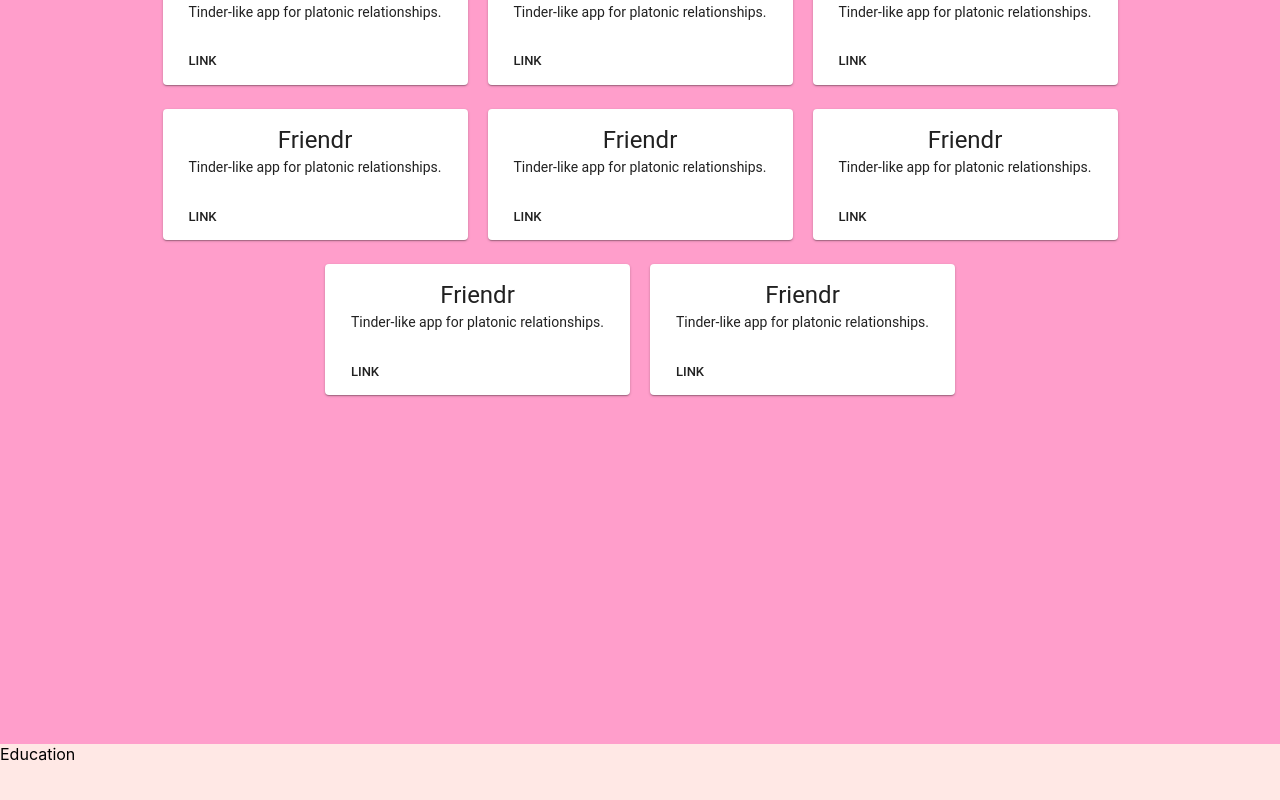
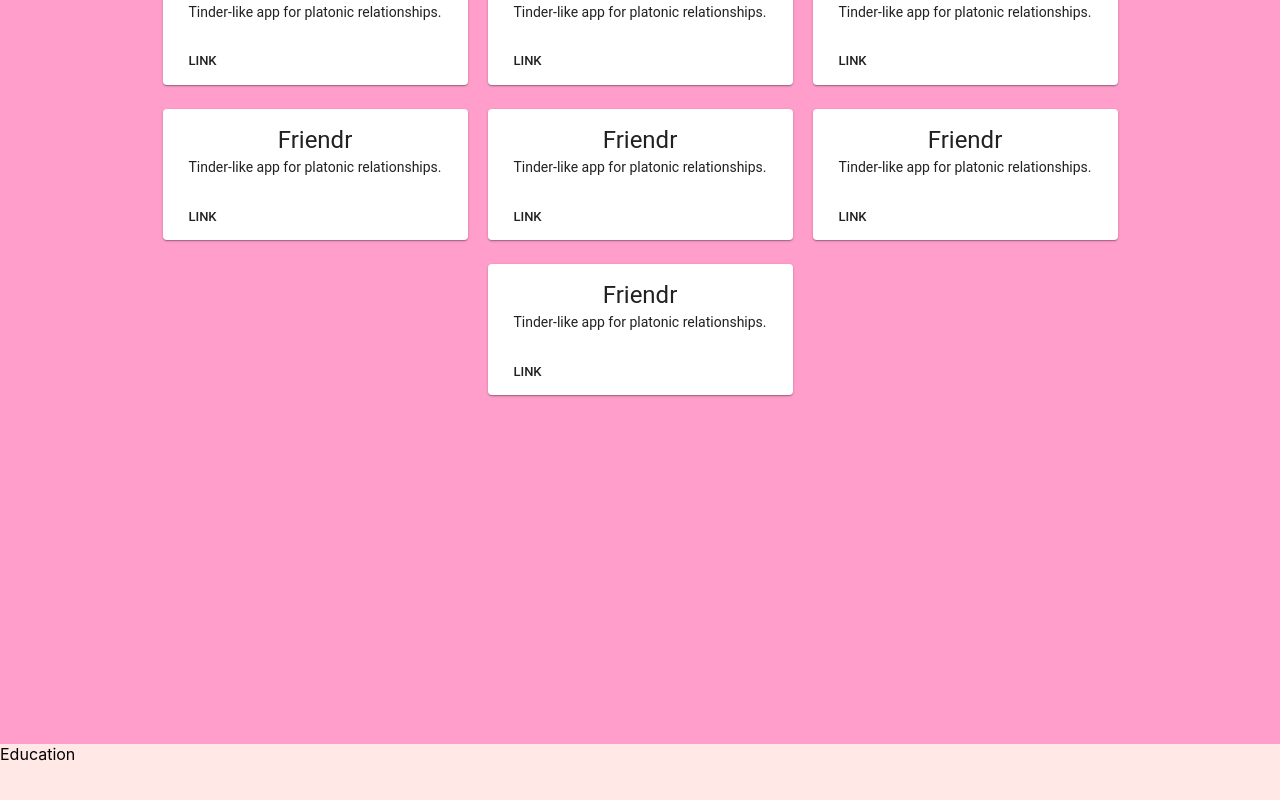
Before and after one commit to chris-ohh/Portfolio, a React (Create React App) app: page / in a window 1280 px wide. Shown: the part 856-1656 px from the top of the page. Built offline with nearby package versions, Linux system fonts and the light colour scheme.

Commit message:
project link card prop

```diff
--- a/src/components/pages/SimpleCard.js
+++ b/src/components/pages/SimpleCard.js
@@ -27,8 +27,11 @@ const styles = {
 };
 
 function SimpleCard(props) {
-  const { classes, title, description } = props;
+  const { classes, title, description, url } = props;
   const bull = <span className={classes.bullet}>•</span>;
+  const buttonClick = () => {
+    window.open(url);
+  }
 
   return (
     <Card className={classes.card}>
@@ -41,7 +44,7 @@ function SimpleCard(props) {
         </Typography>
       </CardContent>
       <CardActions>
-        <Button size="small">Link</Button>
+        <Button size="small" onClick={buttonClick}>Link</Button>
       </CardActions>
     </Card>
   );
--- a/src/components/pages/page.js
+++ b/src/components/pages/page.js
@@ -8,14 +8,13 @@ class Page extends Component {
         <div id="about">About</div>
         <div id="projects">
           <div id="card-container">
-            <SimpleCard title='Friendr' description='Tinder-like app for platonic relationships.'></SimpleCard>
-            <SimpleCard title='Friendr' description='Tinder-like app for platonic relationships.'></SimpleCard>
-            <SimpleCard title='Friendr' description='Tinder-like app for platonic relationships.'></SimpleCard>
-            <SimpleCard title='Friendr' description='Tinder-like app for platonic relationships.'></SimpleCard>
-            <SimpleCard title='Friendr' description='Tinder-like app for platonic relationships.'></SimpleCard>
-            <SimpleCard title='Friendr' description='Tinder-like app for platonic relationships.'></SimpleCard>
-            <SimpleCard title='Friendr' description='Tinder-like app for platonic relationships.'></SimpleCard>
-            <SimpleCard title='Friendr' description='Tinder-like app for platonic relationships.'></SimpleCard>
+            <SimpleCard title='Friendr' description='Tinder-like app for platonic relationships.' url='https://github.com/zhime/Friendr'></SimpleCard>
+            <SimpleCard title='Friendr' description='Tinder-like app for platonic relationships.' url='https://github.com/zhime/Friendr'></SimpleCard>
+            <SimpleCard title='Friendr' description='Tinder-like app for platonic relationships.' url='https://github.com/zhime/Friendr'></SimpleCard>
+            <SimpleCard title='Friendr' description='Tinder-like app for platonic relationships.' url='https://github.com/zhime/Friendr'></SimpleCard>
+            <SimpleCard title='Friendr' description='Tinder-like app for platonic relationships.' url='https://github.com/zhime/Friendr'></SimpleCard>
+            <SimpleCard title='Friendr' description='Tinder-like app for platonic relationships.' url='https://github.com/zhime/Friendr'></SimpleCard>
+            <SimpleCard title='Friendr' description='Tinder-like app for platonic relationships.' url='https://github.com/zhime/Friendr'></SimpleCard>
           </div>
         </div>
         <div id="education">Education</div>
```
